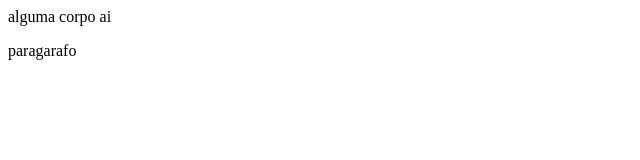
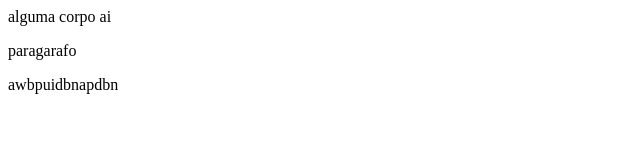
Before and after one commit to VictorVrumm/Projeto002-Site_app_de_Clima, a plain HTML site: page index.html in a window 1280 px wide. Shown: the whole page, without its empty margins (0-640 px from the left). Drawn offline with Linux system fonts and the light colour scheme.

Commit message:
third commit

```diff
--- a/index.html
+++ b/index.html
@@ -9,4 +9,5 @@
     alguma corpo ai
   </body>
   <p>paragarafo</p>
+  <p>awbpuidbnapdbn</p>
 </html>
```
